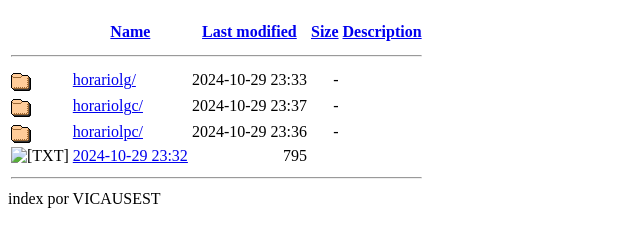
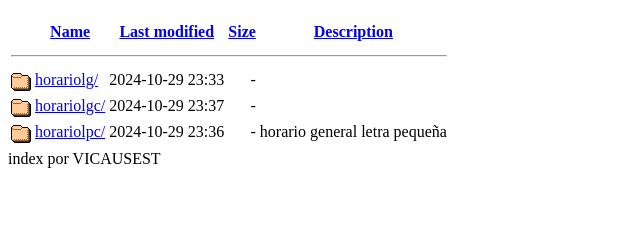
Before and after one commit to ElVicee22/HORARIOS, a plain HTML site: page index.html in a window 1280 px wide. Shown: the part 48-294 px from the top of the page, without its empty margins (0-640 px from the left). Drawn offline with Linux system fonts and the light colour scheme.

Commit message:
Update index.html

```diff
--- a/index.html
+++ b/index.html
@@ -10,9 +10,7 @@
    <tr><th colspan="5"><hr></th></tr>
 <tr><td valign="top"><img src="/icons/folder.gif" alt="[DIR]"></td><td><a href="horariolg/">horariolg/</a>             </td><td align="right">2024-10-29 23:33  </td><td align="right">  - </td><td>&nbsp;</td></tr>
 <tr><td valign="top"><img src="/icons/folder.gif" alt="[DIR]"></td><td><a href="horariolgc/">horariolgc/</a>            </td><td align="right">2024-10-29 23:37  </td><td align="right">  - </td><td>&nbsp;</td></tr>
-<tr><td valign="top"><img src="/icons/folder.gif" alt="[DIR]"></td><td><a href="horariolpc/">horariolpc/</a>            </td><td align="right">2024-10-29 23:36  </td><td align="right">  - </td><td>&nbsp;</td></tr>
-<tr><td valign="top"><img src="/README.txt" alt="[TXT]"></td><td><a href="README&gt;</a></td><td align="right">2024-10-29 23:32  </td><td align="right">795 </td><td>&nbsp;</td></tr>
-   <tr><th colspan="5"><hr></th></tr>
+<tr><td valign="top"><img src="/icons/folder.gif" alt="[DIR]"></td><td><a href="horariolpc/">horariolpc/</a>            </td><td align="right">2024-10-29 23:36  </td><td align="right">  - </td><td align="right">horario general letra pequeña  </td></tr><td align="right">
 </table>
 index por VICAUSEST
 </body></html>
```
